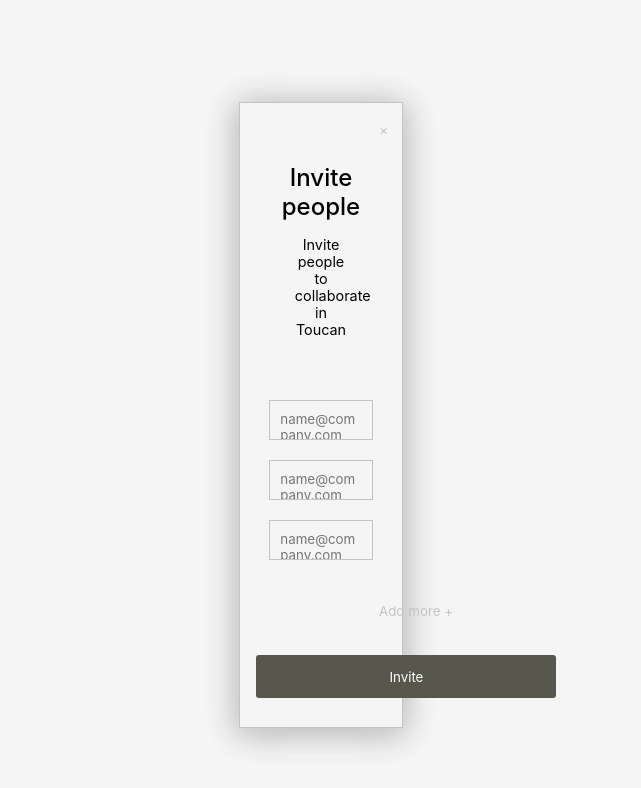
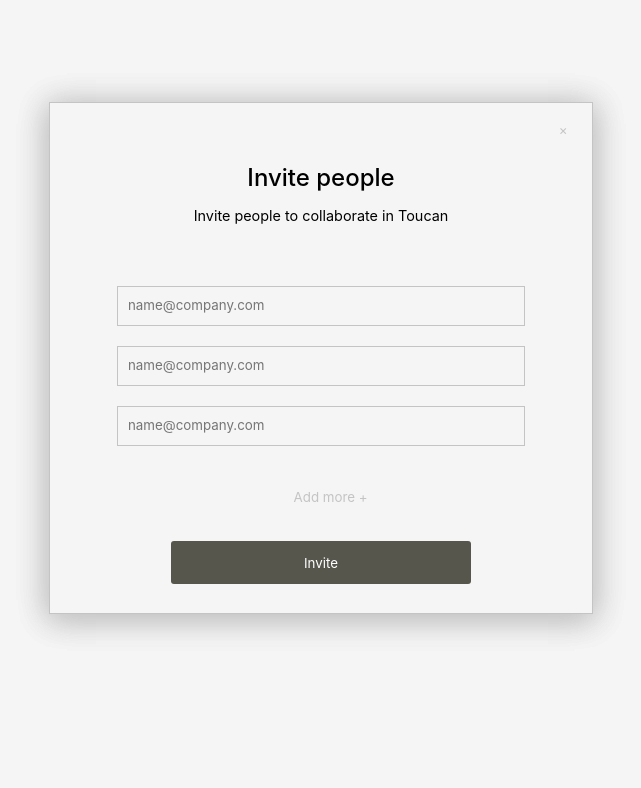
Before and after one commit to cindywu/toucan-mocks, a Next.js app: page /pages/invite in a window 1280 px wide. Shown: the top 788 px of the page, without its empty margins (319-960 px from the left). Built offline with nearby package versions, Linux system fonts and the light colour scheme.

Commit message:
fix invite styles

```diff
--- a/pages/index.js
+++ b/pages/index.js
@@ -34,7 +34,7 @@ export default function Home() {
           </div>
           <div>
             <Link href="/pages/invite">
-              <a>⚠️ Invite people</a>
+              <a>Invite people</a>
             </Link>
           </div>
           <div>
--- a/styles/global.css
+++ b/styles/global.css
@@ -109,7 +109,7 @@ textarea {
   padding: 1em;
   text-align: center;
   border: 1px solid hsl(0, 0%, 77%);
-  max-width: 30%;
+  max-width: 100%;
   box-shadow: 0 4px 30px hsla(0, 0%, 77%), 0 4px 30px hsla(0, 0%, 77%);
 }
 
```
